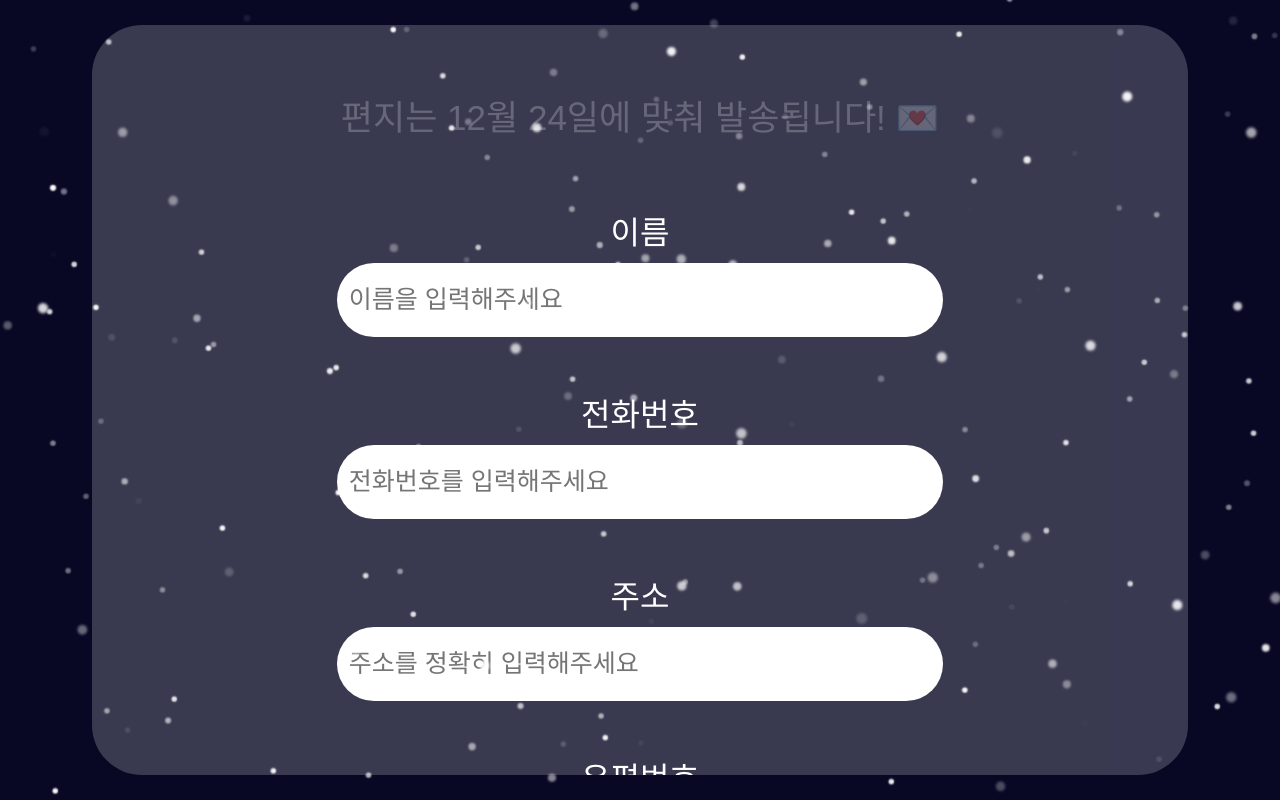
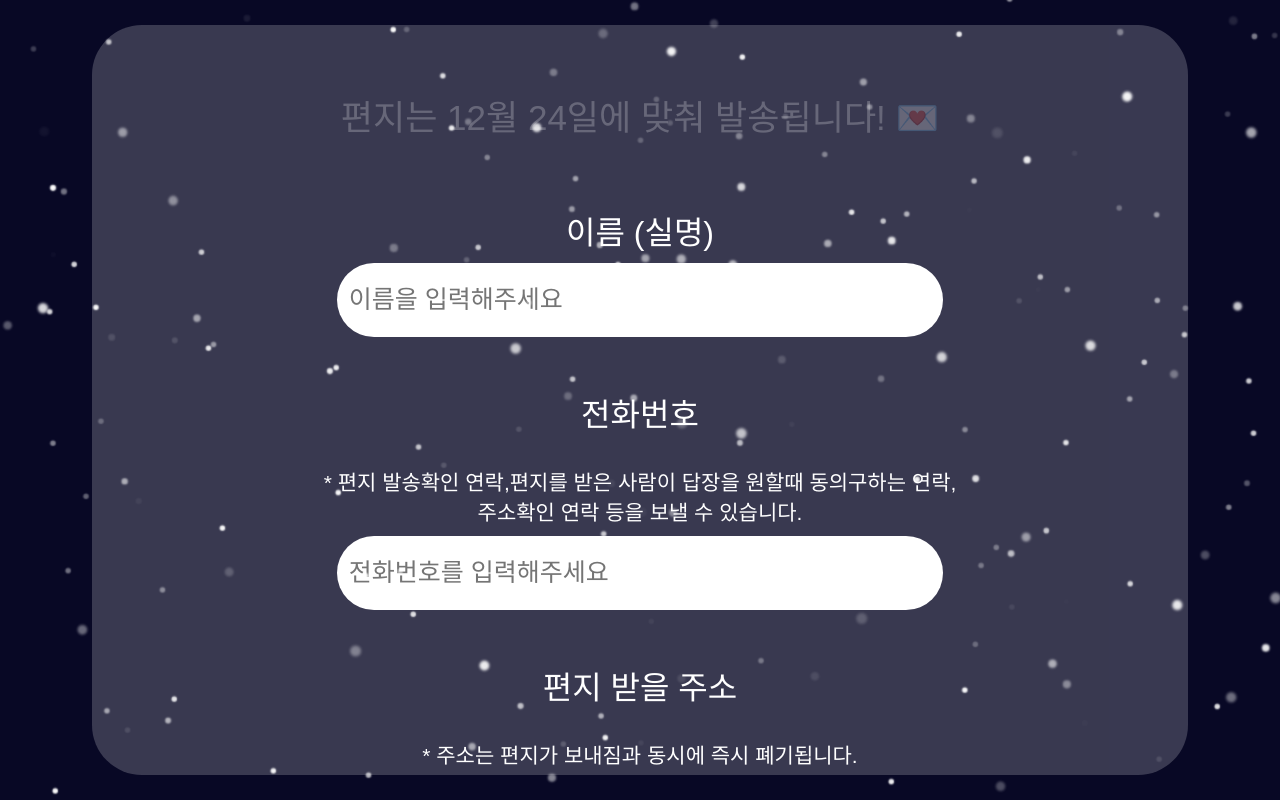
Before and after one commit to yeayoungKim/santa-letter, a website: page public/am.html in a window 1280 px wide. Drawn offline with Linux system fonts and the light colour scheme; a web font is replaced by a local one.

Commit message:
style: Edit text
Edit text

```diff
--- a/public/am.html
+++ b/public/am.html
@@ -234,6 +234,9 @@
             cursor: pointer; /* 마우스 포인터 모양 */
             font-family: 'Diphylleia', sans-serif;
         }
+        #font9{
+            font-size: 21px;
+        }
     </style>
 </head>
 
@@ -244,19 +247,21 @@
         <form id="message-form">
             <!-- 이름 입력 부분 -->
             <div class="input-group">
-                <p id="font">이름</p>
+                <p id="font">이름 (실명)</p>
                 <input type="text" id="nickname" class="input1" placeholder="이름을 입력해주세요" required>
             </div>
 
             <!-- 전화번호 입력 부분 -->
             <div class="input-group">
                 <p id="font">전화번호</p>
+                <p id ='font9'>* 편지 발송확인 연락,편지를 받은 사람이 답장을 원할때 동의구하는 연락,<br>주소확인 연락 등을 보낼 수 있습니다.</p>
                 <input type="text" id="phone" class="input2" placeholder="전화번호를 입력해주세요" required>
             </div>
 
             <!-- 주소 입력 부분 -->
             <div class="input-group">
-                <p id="font">주소</p>
+                <p id="font">편지 받을 주소</p>
+                <p id ='font9'>* 주소는 편지가 보내짐과 동시에 즉시 폐기됩니다.</p>
                 <input type="text" id="address" class="input3" placeholder="주소를 정확히 입력해주세요" required>
             </div>
             <div class="input-group">
```
Also changed, not shown: public/index.html (+1 -1 lines).
